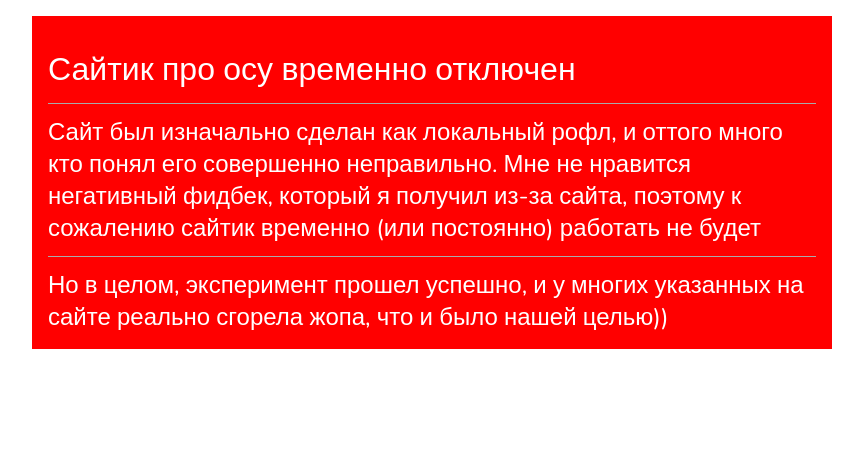
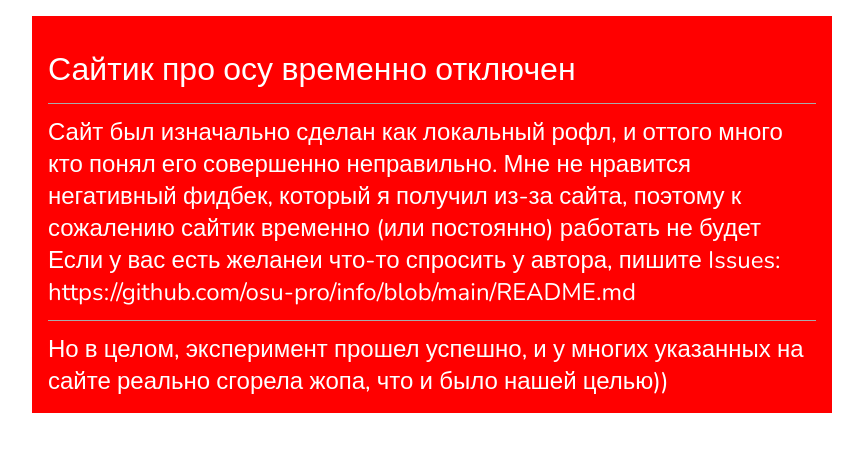
Before and after one commit to osu-pro/info, a React (Create React App) app: page / in a window 1280 px wide. Shown: the top 452 px of the page, without its empty margins (208-1071 px from the left). Built offline with nearby package versions, Linux system fonts and the light colour scheme.

Commit message:
Оставил обратную связь

```diff
--- a/src/App.tsx
+++ b/src/App.tsx
@@ -14,6 +14,7 @@
           <h1> Сайтик про осу временно отключен </h1>
           <Line/>
           <span> Сайт был изначально сделан как локальный рофл, и оттого много кто понял его совершенно неправильно. Мне не нравится негативный фидбек, который я получил из-за сайта, поэтому к сожалению сайтик временно (или постоянно) работать не будет</span>
+          <span> Если у вас есть желанеи что-то спросить у автора, пишите Issues: https://github.com/osu-pro/info/blob/main/README.md</span>
           <Line/>
           <span> Но в целом, эксперимент прошел успешно, и у многих указанных на сайте реально сгорела жопа, что и было нашей целью)) </span>
         </div>
```
